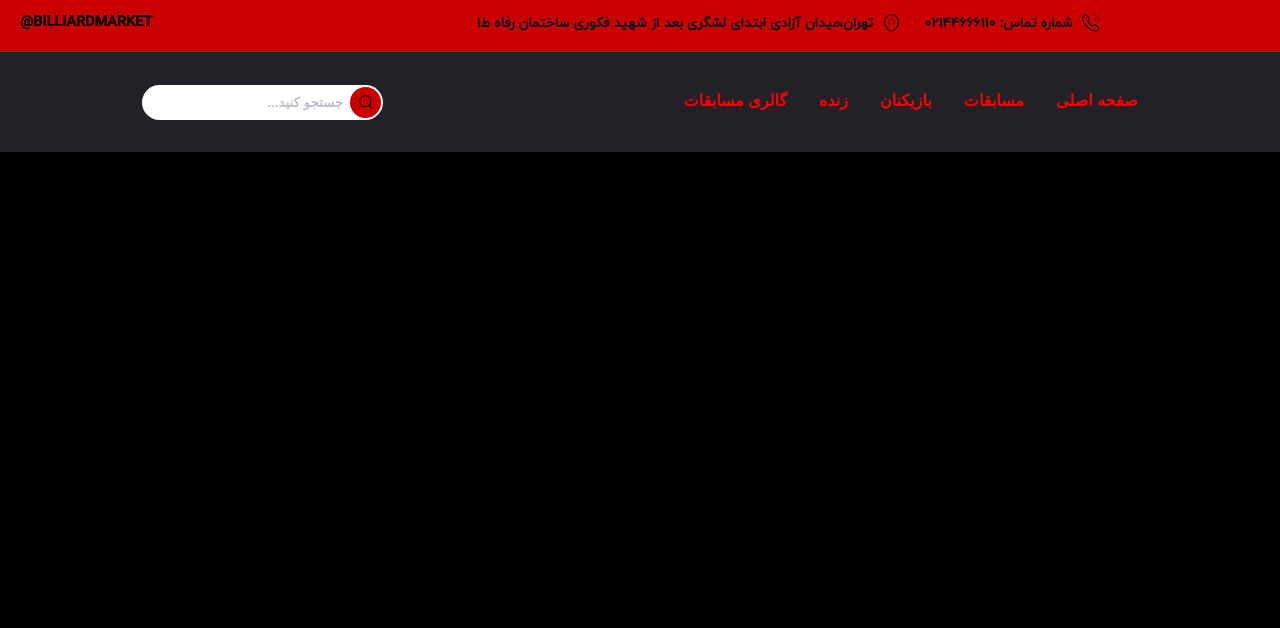
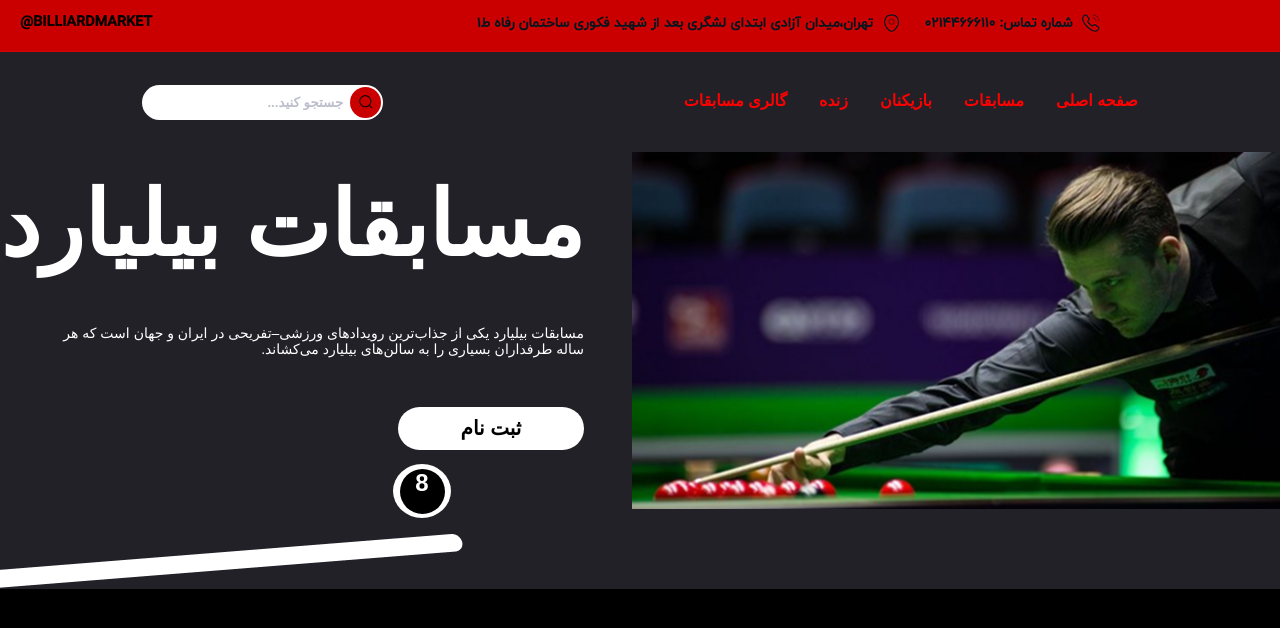
Before and after one commit to mOzariffard/billiard-task, a plain HTML site: page index.html in a window 1280 px wide. Drawn offline with Linux system fonts and the light colour scheme; a small style sheet from the web is missing.

Commit message:
feat(index): compelete the line of the hero section

```diff
--- a/index.html
+++ b/index.html
@@ -45,5 +45,41 @@
             </nav>
         </div>
     </head>
+    <!-- Main part -->
+    <main>
+            <!-- Hero Section part -->
+            <section>
+                <!-- Postion of the pictures and the texts -->
+                <div dir="rtl" class="hero-section">
+                    <img src="images/hero-img.png" alt="Hero">
+
+                    <!-- Hero Text & Btn part -->
+                    <div class="hero-text-container">
+                        <h1 class="hero-header" > مسابقات  بیلیارد </h1>
+
+                        <h3 class="hero-description">
+                            مسابقات بیلیارد یکی از جذاب‌ترین رویدادهای ورزشی–تفریحی در ایران و جهان است که
+                            هر ساله طرفداران بسیاری را به سالن‌های بیلیارد می‌کشاند.
+                        </h3>
+
+                        <button class="hero-register">
+                            <h1> ثبت نام </h1>
+                        </button>
+                    </div>
+                    <!-- line of the hero section -->
+                    <div class="hero-line">
+
+                        <div class="hero-eight-pool-bg">
+
+                            <h1 class="eight-pool-text"> 8 </h1>
+
+                        </div>
+                        <img  src="images/hero-line.png" alt="line">
+                    </div>
+                </div>
+            </section>
+
+    </main>
+
 </body>
 </html>
--- a/style.css
+++ b/style.css
@@ -127,6 +127,94 @@ body {
   pointer-events: none;
   position: relative;
   left: 0;
+}
+
+/* ----- Hero Section part of the page ----- */
+.hero-section{
+   background-color: #222128;
+   display: flex;
+   justify-content: stretch;
+   align-items: center;
+   gap: 3rem;
+   /* make this a positioned container so absolute children (hero-line) are relative to it */
+   position: relative;
+   /* add bottom padding so content doesn't overlap with the hero-line placed outside */
+   padding-bottom: 80px;
+}
+
+/* ----- Texting the hero section ----- */
+.hero-text-container{
+   display: grid;
+   justify-content: center;
+   justify-items: start;
+   gap: 3rem;
+   margin-bottom: 40px;
+}
+
+.hero-header{
+   color: white;
+   font-weight: 900;
+   font-size: 90px;;
+}
+
+.hero-description{
+   width: 541px;
+   height: 34px;
+   color: white;
+   font-weight: 400;
+   font-size: 14px;
+}
+
+.hero-register{
+   width: 186px;
+   height: 43px;
+   color: black;
+   background-color: #FFFF;
+   border-radius: 50px;
+   cursor: pointer;
+   border: none;
+}
+
+/* ----- line for hero section ----- */
+.hero-line{
+   position: absolute;
+   left: 0;
+   right: 0;
+   bottom: 0px;
+   display: grid;
+   justify-content: flex-end;
+   row-gap: 1rem;
+   align-items: center;
+   padding-right: 24px; /* keep some space from the right edge */
+}
+
+.hero-line img{
+   /* keep image positioned inline inside the hero-line container */
+   position: relative;
+   left: 0;
+   bottom: 0;
+   height: auto;
+}
+/* ----- Styling the 8-pool ball -----*/
+.hero-eight-pool-bg{
+   display: flex;
+   align-items: center;
+   justify-content: center;
+   position: relative;
+   width: 58px;
+   height: 54px;
+   background-color: white;
+   border-radius: 50%;
+   margin-right: 12px; /* space between the circle and the hero-line image */
+}
+
+.eight-pool-text {
+   width: 45px;
+   height: 45px;
+   text-align: center;
+   background-color: black;
+   color: white;
+   border-radius: 50%;
 }
 
  /* -----fixing the picture for section---- */
```
Also changed, not shown: images/hero-img.png (added), images/hero-line.png (added).
